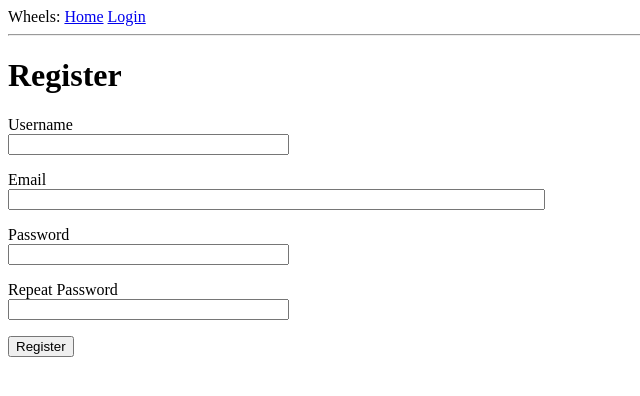
After one commit to edwardzjl/Wheels, a Flask app: page /register in a window 1280 px wide. The commit adds this page. Shown: the top 396 px of the page, without its empty margins (0-640 px from the left). Run offline with Flask 2, Linux system fonts and the light colour scheme.

Commit message:
finish user register

```diff
--- a/app/__init__.py
+++ b/app/__init__.py
@@ -2,10 +2,13 @@ from flask import Flask
 from config import Config
 from flask_sqlalchemy import SQLAlchemy
 from flask_migrate import Migrate
+from flask_login import LoginManager
 
 app = Flask(__name__)
 app.config.from_object(Config)
 db = SQLAlchemy(app)
 migrate = Migrate(app, db)
+login = LoginManager(app)
+login.login_view = 'login'
 
 from app import routes, models
--- a/app/forms.py
+++ b/app/forms.py
@@ -1,9 +1,28 @@
 from flask_wtf import FlaskForm
 from wtforms import StringField, PasswordField, BooleanField, SubmitField
-from wtforms.validators import DataRequired
+from wtforms.validators import DataRequired, ValidationError, Email, EqualTo
+from app.models import User
 
 class LoginForm(FlaskForm):
     username = StringField('Username', validators=[DataRequired()])
     password = PasswordField('Password', validators=[DataRequired()])
     remember_me = BooleanField('Remember Me')
     submit = SubmitField('Sign In')
+
+class RegistrationForm(FlaskForm):
+    username = StringField('Username', validators=[DataRequired()])
+    email = StringField('Email', validators=[DataRequired(), Email()])
+    password = PasswordField('Password', validators=[DataRequired()])
+    password2 = PasswordField(
+            'Repeat Password', validators=[DataRequired(), EqualTo('password')])
+    submit = SubmitField('Register')
+
+    def validate_username(self, username):
+        user = User.query.filter_by(username=username.data).first()
+        if user is not None:
+            raise ValidationError('Please use a different username.')
+
+    def valitate_email(self, email):
+        user = User.query.filter_by(email=email.data).first()
+        if user is not None:
+            raise ValidationError('Please use a different email address.')
--- a/app/routes.py
+++ b/app/routes.py
@@ -1,11 +1,14 @@
-from flask import render_template, flash, redirect, url_for
-from app import app
-from app.forms import LoginForm
+from flask import render_template, flash, redirect, url_for, request
+from flask_login import current_user, login_user, login_required, logout_user
+from werkzeug.urls import url_parse
+from app import app, db
+from app.forms import LoginForm, RegistrationForm
+from app.models import User
 
 @app.route('/')
 @app.route('/index')
+@login_required
 def index():
-    user = {'username': 'edward'}
     posts = [
             {
                 'author': {'username': 'John'},
@@ -16,13 +19,41 @@ def index():
                 'body': 'sb2'
             }
         ]
-    return render_template('index.html', title='Home', user=user, posts=posts)
+    return render_template('index.html', title='Home', posts=posts)
 
 @app.route('/login', methods=['GET', 'POST'])
 def login():
+    if current_user.is_authenticated:
+        return redirect(url_for('index'))
+
     form = LoginForm()
     if form.validate_on_submit():
-        flash('Login requested for user {}, remember_me={}'.format(
-            form.username.data, form.remember_me.data))
+        user = User.query.filter_by(username=form.username.data).first()
+        if user is None or not user.check_password(form.password.data):
+            flash('Invalid username or password')
+            return redirect(url_for('login'))
+        login_user(user, remember=form.remember_me.data)
+        next_page = request.args.get('next')
+        if not next_page or url_parse(next_page).netloc != '':
+            next_page = url_for('index')
+        return redirect(next_page)
+    return render_template('login.html', title='Sign In', form=form)
+
+@app.route('/logout')
+def logout():
+    logout_user()
+    return redirect(url_for('index'))
+
+@app.route('/register', methods=['GET', 'POST'])
+def register():
+    if current_user.is_authenticated:
         return redirect(url_for('index'))
-    return render_template('login.html', title='Sign In', form=form)
+    form = RegistrationForm()
+    if form.validate_on_submit():
+        user = User(username=form.username.data, email=form.email.data)
+        user.set_password(form.password.data)
+        db.session.add(user)
+        db.session.commit()
+        flash('Congratulations, you are now a registered user!')
+        return redirect(url_for('login'))
+    return render_template('register.html', title='Register', form=form)
--- a/app/templates/base.html
+++ b/app/templates/base.html
@@ -10,7 +10,11 @@
         <div>
             Wheels:
             <a href="{{ url_for('index') }}">Home</a>
+            {% if current_user.is_anonymous %}
             <a href="{{ url_for('login') }}">Login</a>
+            {% else %}
+            <a href="{{ url_for('logout') }}">Logout</a>
+            {% endif %}
         </div>
         <hr>
         {% with messages = get_flashed_messages() %}
--- a/app/templates/index.html
+++ b/app/templates/index.html
@@ -1,7 +1,7 @@
 {% extends "base.html" %}
 
 {% block content %}
-    <h1>Hi, {{ user.username  }}!</h1>
+    <h1>Hi, {{ current_user.username  }}!</h1>
     {% for post in posts %}
     <div><p>{{ post.author.username }} says: <b>{{ post.body }}</b></p></div>
     {% endfor %}
--- a/app/templates/login.html
+++ b/app/templates/login.html
@@ -20,5 +20,6 @@
         </p>
         <p>{{ form.remember_me() }} {{ form.remember_me.label }}</p>
         <p>{{ form.submit() }}</p>
+        <p>New User? <a href="{{ url_for('register') }}">Click to Register!</a></p>
     </form>
 {% endblock %}
--- /dev/null
+++ b/app/templates/register.html
@@ -0,0 +1,37 @@
+{% extends "base.html" %}
+
+{% block content %}
+    <h1>Register</h1>
+    <form action="" method="post">
+        {{ form.hidden_tag() }}
+        <p>
+            {{ form.username.label }}<br>
+            {{ form.username(size=32) }}<br>
+            {% for error in form.username.errors %}
+            <span style="color: red;">[{{ error }}]</span>
+            {% endfor %}
+        </p>
+        <p>
+            {{ form.email.label }}<br>
+            {{ form.email(size=64) }}<br>
+            {% for error in form.email.errors %}
+            <span style="color: red;">[{{ error }}]</span>
+            {% endfor %}
+        </p>
+        <p>
+            {{ form.password.label }}<br>
+            {{ form.password(size=32) }}<br>
+            {% for error in form.password.errors %}
+            <span style="color: red;">[{{ error }}]</span>
+            {% endfor %}
+        </p>
+        <p>
+            {{ form.password2.label }}<br>
+            {{ form.password2(size=32) }}<br>
+            {% for error in form.password2.errors %}
+            <span style="color: red;">[{{ error }}]</span>
+            {% endfor %}
+        </p>
+        <p>{{ form.submit() }}</p>
+    </form>
+{% endblock %}
```
Also changed, not shown: app/models.py (+26 -3 lines), migrations/versions/1570aa440553_users_table.py (added, +38 -0 lines), migrations/versions/4769bf085e26_posts_table.py (added, +37 -0 lines), wheels.py (+6 -1 lines), app.db (added).
